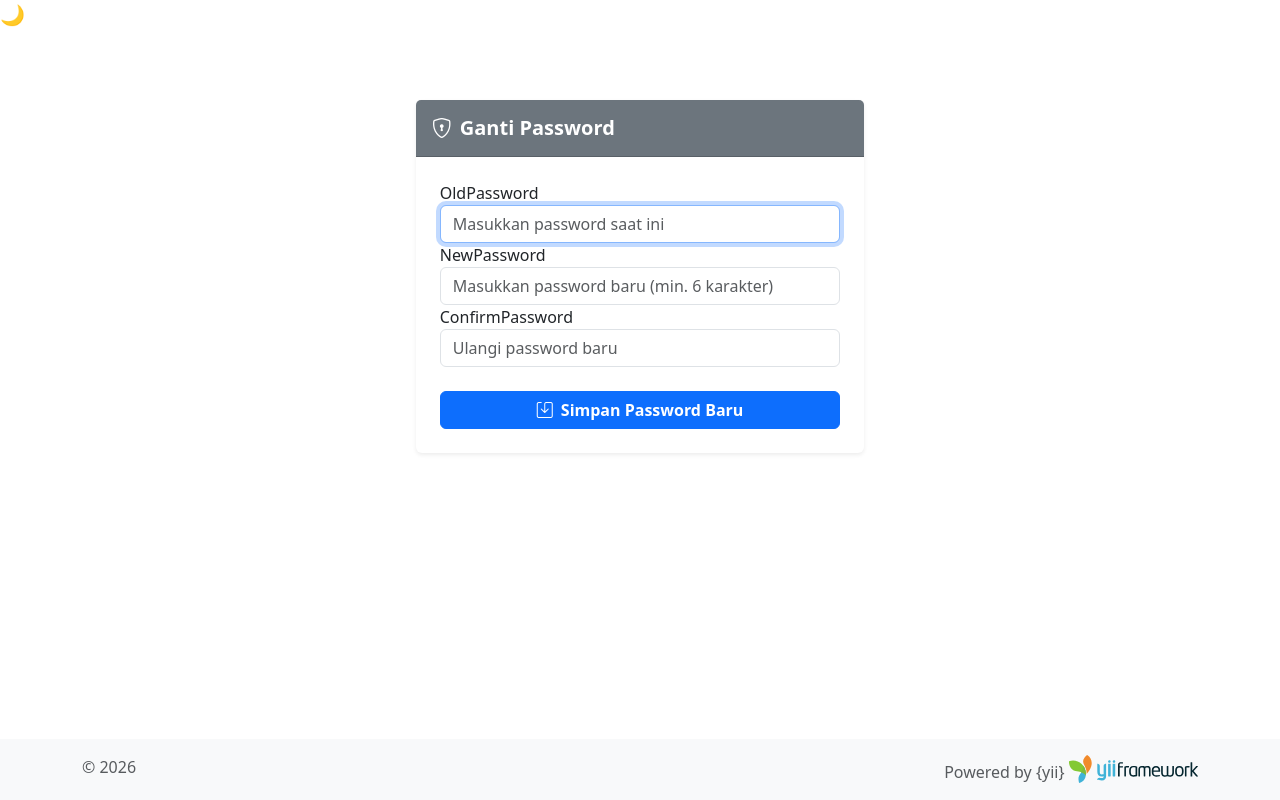
After one commit to rudigigih1907/tms-cuaca, a Yii app: template views/user/change-password.php in a window 1280 px wide. The commit adds this page. Run offline with PHP 8.4 and a stand-in for Yii, Linux system fonts and the light colour scheme; the template is opened without the code that fills it, so the values that code supplies are empty; form fields are guessed from the names that the template uses; some libraries are stand-ins or nearby versions.

Commit message:
feat(user):change password

```diff
--- a/views/layouts/_header.php
+++ b/views/layouts/_header.php
@@ -25,6 +25,11 @@ $items = [
         'label' => 'Login',
         'url' => ['/auth/login'],
         'visible' => Yii::$app->user->isGuest,
+    ],
+    [
+        'label' => 'Ganti Password',
+        'url' => ['/user/change-password'],
+        'visible' => !Yii::$app->user->isGuest,
     ],
     [
         'label' => 'Logout (' . Html::encode(Yii::$app->user->identity?->username ?? '') . ')',
--- /dev/null
+++ b/views/user/change-password.php
@@ -0,0 +1,52 @@
+<?php
+
+use yii\bootstrap5\ActiveForm; // Atau yii\widgets\ActiveForm jika menggunakan Bootstrap 4/3
+use yii\helpers\Html;
+
+/** @var yii\web\View $this */
+/** @var app\models\ChangePasswordForm $model */
+
+$this->title = 'Ganti Password';
+$this->params['breadcrumbs'][] = $this->title;
+?>
+
+<div class="user-change-password row justify-content-center">
+    <div class="col-md-6 col-lg-5">
+        <div class="card border-0 shadow-sm">
+            <div class="card-header bg-secondary text-white py-3">
+                <h5 class="card-title m-0 fw-bold">
+                    <i class="bi bi-shield-lock me-2"></i><?= Html::encode($this->title) ?>
+                </h5>
+            </div>
+            <div class="card-body p-4">
+
+                <?php $form = ActiveForm::begin([
+                    'id' => 'change-password-form',
+                    'enableClientValidation' => true,
+                ]); ?>
+
+                <?= $form->field($model, 'oldPassword')->passwordInput([
+                    'placeholder' => 'Masukkan password saat ini',
+                    'autofocus' => true,
+                ]) ?>
+
+                <?= $form->field($model, 'newPassword')->passwordInput([
+                    'placeholder' => 'Masukkan password baru (min. 6 karakter)',
+                ]) ?>
+
+                <?= $form->field($model, 'confirmPassword')->passwordInput([
+                    'placeholder' => 'Ulangi password baru',
+                ]) ?>
+
+                <div class="d-grid gap-2 mt-4">
+                    <?= Html::submitButton('<i class="bi bi-save me-1"></i> Simpan Password Baru', [
+                        'class' => 'btn btn-primary fw-semibold',
+                    ]) ?>
+                </div>
+
+                <?php ActiveForm::end(); ?>
+
+            </div>
+        </div>
+    </div>
+</div>
```
Also changed, not shown: controllers/UserController.php (+17 -0 lines), models/ChangePasswordForm.php (added, +66 -0 lines).
